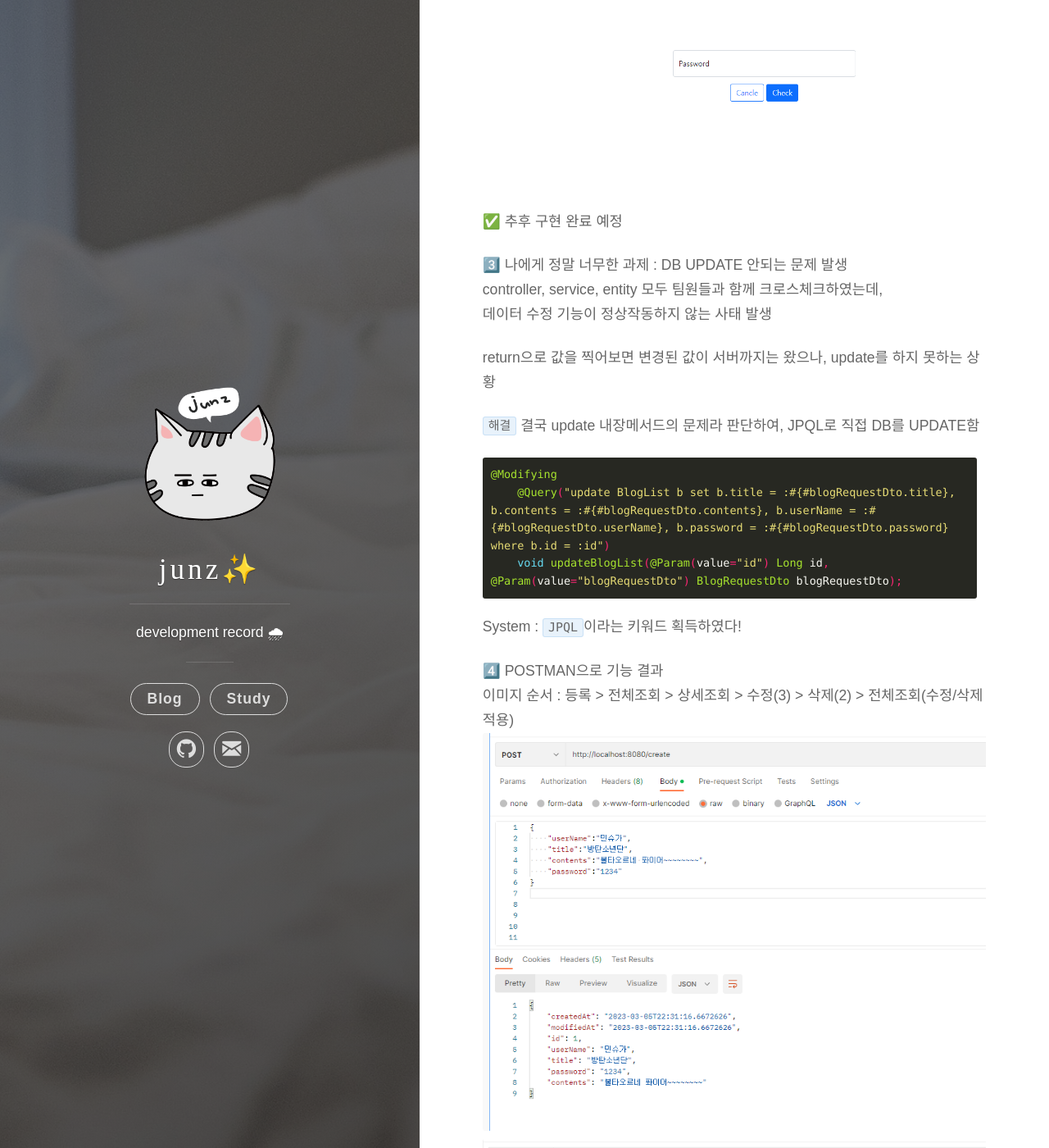
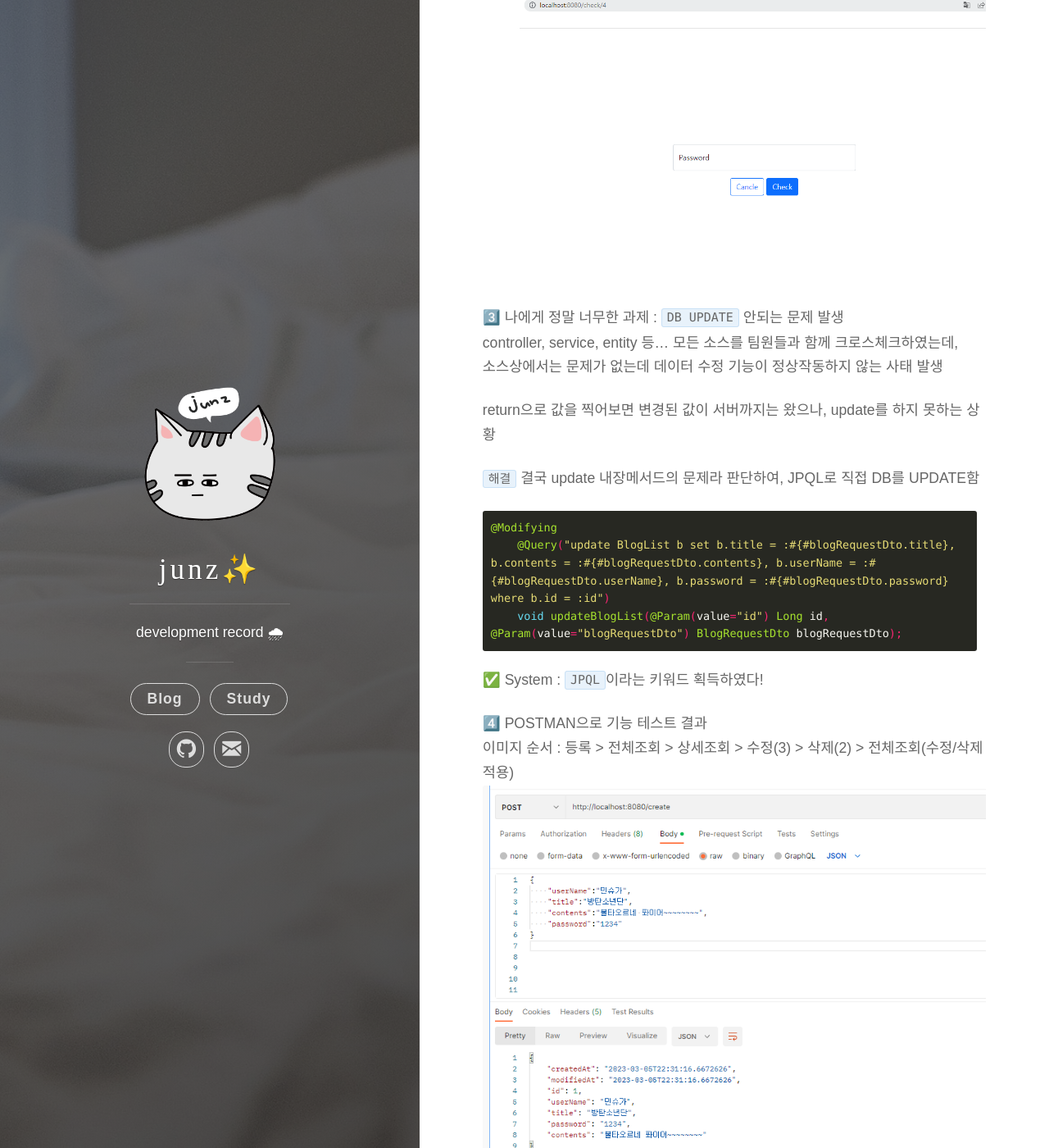
Before and after one commit to kim-junz/kim-junz.github.io, a Jekyll site: the page built from _posts/2023/2023-03-05-23.0227-0305 WIL.md, in a window 1280 px wide and 1400 px high, scrolled down 3473 px. Shown: the whole window at 82% size. Built offline with Jekyll 4.4.1, drawn with Linux system fonts in a browser that asks for light colours; some web fonts are replaced; some of the changed text lies outside the part shown.

Commit message:
Update 2023-03-05-23.0227-0305 WIL.md

````diff
--- a/_posts/2023/2023-03-05-23.0227-0305 WIL.md
+++ b/_posts/2023/2023-03-05-23.0227-0305 WIL.md
@@ -42,18 +44,19 @@
 [과제 요구사항 외 추가로 작업한 내역]
 
 - 리스트 화면에서 날짜정보 패턴 적용
-- 상세페이지로 이동시 동적URL 처리
-- 상세페이지에서 수정페이지 이동시 동적URL 처리
+- 상세 페이지로 이동시 동적URL 처리
+- 상세 페이지에서 수정페이지 이동시 동적URL 처리
+- 상세 페이지에서 날짜정보 패턴 적용
+✅ 추후 화면 포함 전체 구현 완료 예정
+
   <img src="https://github.com/kim-junz/kim-junz.github.io/blob/main/_posts/2023/post_img/23-03-05/01.png?raw=true">
   <img src="https://github.com/kim-junz/kim-junz.github.io/blob/main/_posts/2023/post_img/23-03-05/02.png?raw=true">
   <img src="https://github.com/kim-junz/kim-junz.github.io/blob/main/_posts/2023/post_img/23-03-05/03.png?raw=true">
   <img src="https://github.com/kim-junz/kim-junz.github.io/blob/main/_posts/2023/post_img/23-03-05/04.png?raw=true">
 
-✅ 추후 구현 완료 예정
-
-3️⃣ 나에게 정말 너무한 과제 : DB UPDATE 안되는 문제 발생
-controller, service, entity 모두 팀원들과 함께 크로스체크하였는데,
-데이터 수정 기능이 정상작동하지 않는 사태 발생
+3️⃣ 나에게 정말 너무한 과제 : `DB UPDATE` 안되는 문제 발생
+controller, service, entity 등... 모든 소스를 팀원들과 함께 크로스체크하였는데,
+소스상에서는 문제가 없는데 데이터 수정 기능이 정상작동하지 않는 사태 발생
 
 return으로 값을 찍어보면 변경된 값이 서버까지는 왔으나, update를 하지 못하는 상황
 
@@ -66,9 +69,9 @@
     void updateBlogList(@Param(value="id") Long id, @Param(value="blogRequestDto") BlogRequestDto blogRequestDto);
 ```
 
-System : `JPQL`이라는 키워드 획득하였다!
+✅ System : `JPQL`이라는 키워드 획득하였다!
 
-4️⃣ POSTMAN으로 기능 결과
+4️⃣ POSTMAN으로 기능 테스트 결과
 이미지 순서 : 등록 > 전체조회 > 상세조회 > 수정(3) > 삭제(2) > 전체조회(수정/삭제 적용)
 <img src="https://github.com/kim-junz/kim-junz.github.io/blob/main/_posts/2023/post_img/23-03-05/05.png?raw=true">
 <img src="https://github.com/kim-junz/kim-junz.github.io/blob/main/_posts/2023/post_img/23-03-05/06.png?raw=true">
@@ -77,7 +80,7 @@
 <img src="https://github.com/kim-junz/kim-junz.github.io/blob/main/_posts/2023/post_img/23-03-05/09.png?raw=true">
 <img src="https://github.com/kim-junz/kim-junz.github.io/blob/main/_posts/2023/post_img/23-03-05/10.png?raw=true">
 
-✅ 처음 등록한 민슈가1,2,3 3개의 리스트중에서 → 민슈가1, 민슈가2(삭제), 전정국(수정)으로 수정/삭제됨
+`테스트 결과` 처음 등록한 민슈가1,2,3 3개의 리스트중에서 → 민슈가1, 민슈가2(삭제), 전정국(수정)으로 수정/삭제됨
 
 <h5><strong>📌이번주의 키워드</strong></h5>
 키워드 내용 정리 URL : https://shy-berry-1f2.notion.site/IT-7e634699dee849369a04fe7e24fc2224
````
Also changed, not shown: other parts of _posts/2023/2023-03-05-23.0227-0305 WIL.md (+2 -0 lines).
